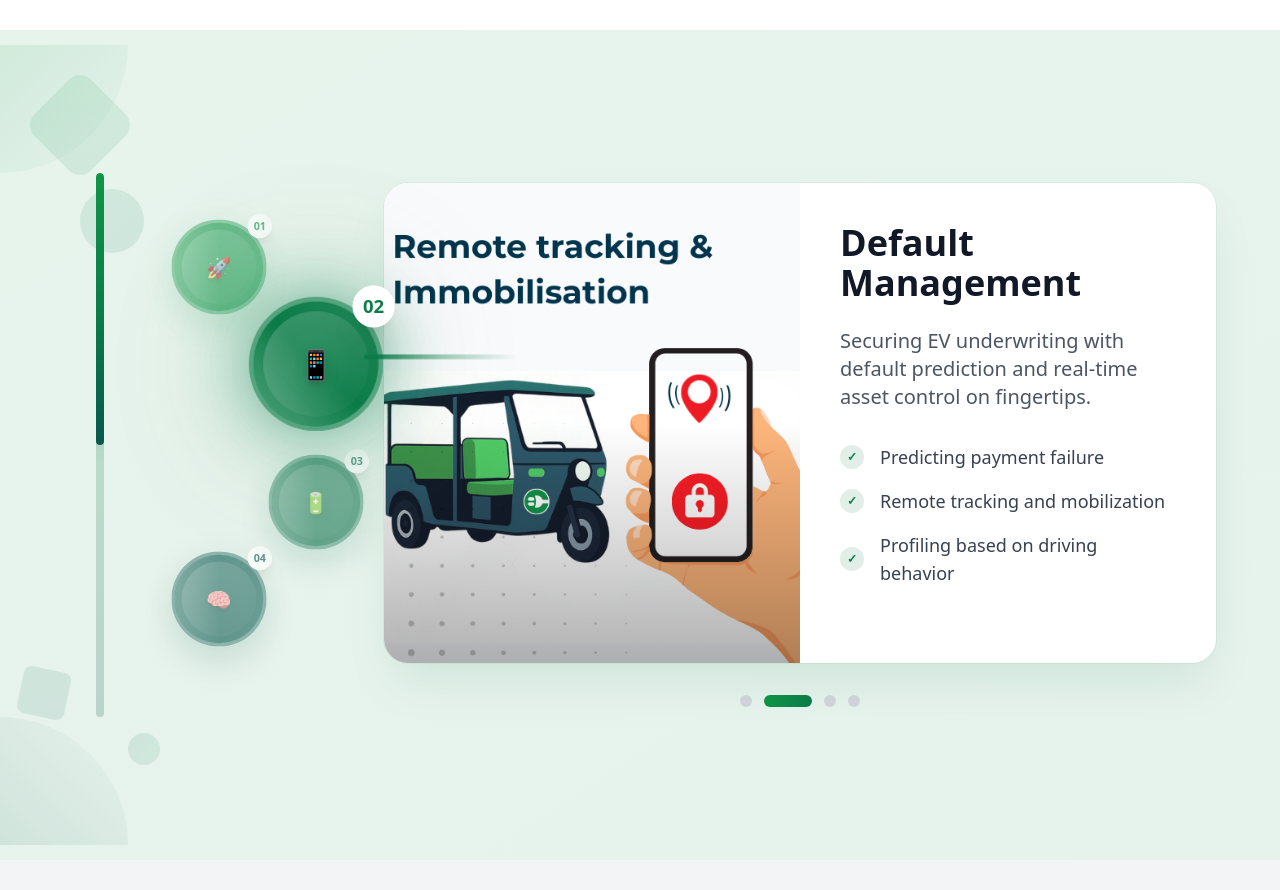
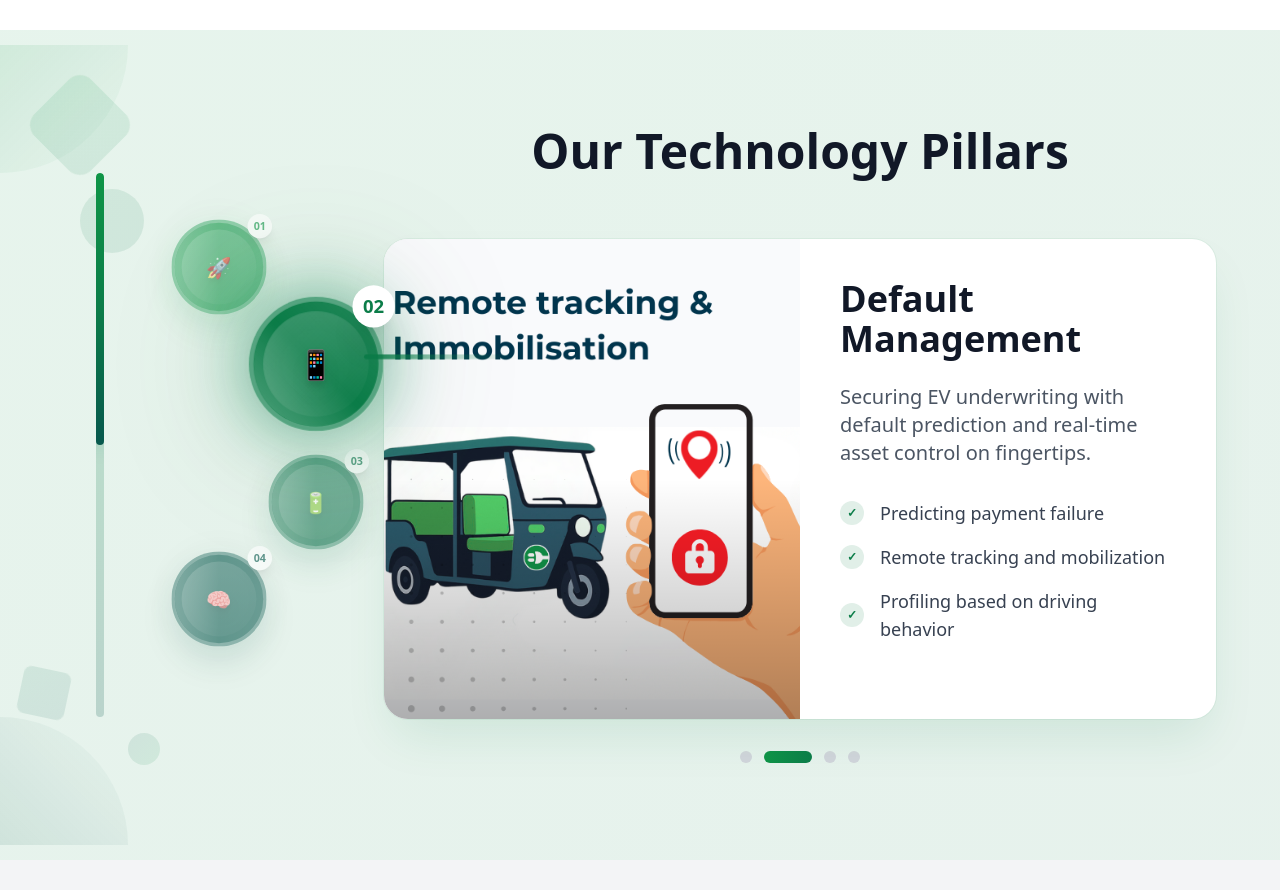
Before and after one commit to Shivam-Garg1042/Chargeup-website-2.0, a React (Vite) app: page /solutions in a window 1280 px wide. Shown: the part 2320-3210 px from the top of the page. Built offline with nearby package versions, Linux system fonts and the light colour scheme; a web font is replaced by a local one.

Commit message:
first commit

```diff
--- a/src/screens/ChargetechPage/sections/Pillars/Pillars.tsx
+++ b/src/screens/ChargetechPage/sections/Pillars/Pillars.tsx
@@ -172,6 +172,7 @@ export const Pillars = () => {
                   }}
                   onClick={() => setActiveIndex(index)}
                 >
+
                   {/* Outer glow ring */}
                   <div
                     className={`absolute -inset-8 rounded-full transition-all duration-700 ${
@@ -273,7 +274,9 @@ export const Pillars = () => {
 
         {/* Right Side - Fixed Size Content Box */}
         <div className="flex-1 px-4 md:px-8 lg:px-16 flex items-center justify-center">
+
           <div className="w-full max-w-4xl">
+            <h2 className="text-5xl font-bold text-gray-900 mb-16 text-center">Our Technology Pillars</h2>
             {/* Fixed Size Content Card */}
             <div
               className="bg-white rounded-2xl md:rounded-3xl shadow-2xl overflow-hidden transition-all duration-700 ease-in-out transform w-full h-[480px]"
```
